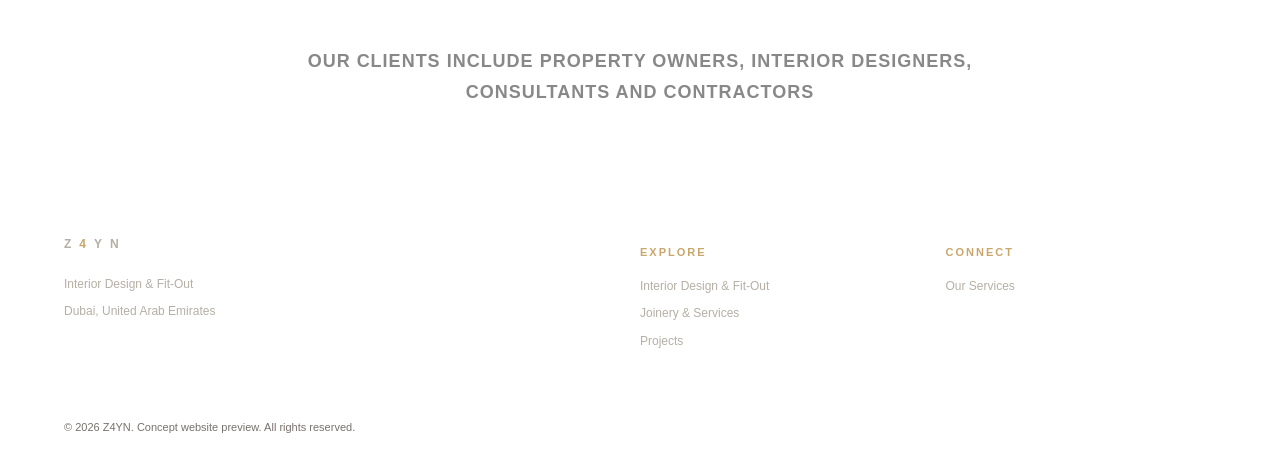
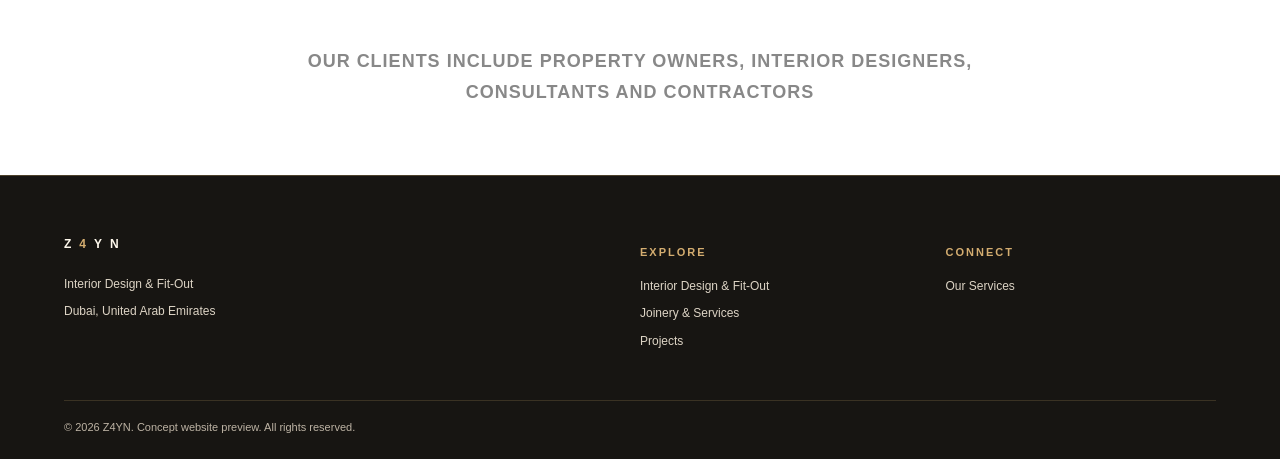
Before and after one commit to zainkashi0029-cmyk/Z4YN-Website, a plain HTML site: page index.html in a window 1280 px wide. Shown: the part 3236-3695 px from the top of the page. Drawn offline with Linux system fonts and the light colour scheme.

Commit message:
Style footer with dark charcoal and gold Z4YN colors

```diff
--- a/index.html
+++ b/index.html
@@ -226,6 +226,15 @@ body{background:#fff}
 /* Position fixed welcome label directly above the marked horizontal line */
 .cinematic-hero .z4yn-hero-kicker-fixed{top:100px!important}
 @media(max-width:700px){.cinematic-hero .z4yn-hero-kicker-fixed{top:82px!important}}
+
+/* Z4YN footer: luxury charcoal and gold */
+footer{background:#171512!important;color:#f5efe4!important;border-top:1px solid #b9985e55!important}
+footer .footgrid p,footer .footgrid a:not(.logo){color:#ddd4c5!important}
+footer .footgrid h4{color:#d4ad70!important}
+footer .logo{color:#fff9ed!important}
+footer .logo span{color:#d4ad70!important}
+footer .copyright{color:#bdb3a4!important;border-top-color:#c9a66b33!important}
+footer .footgrid a:hover{color:#e5b96f!important}
 </style></head><body>
 <div class="topbar"><span>DUBAI, UNITED ARAB EMIRATES</span><span>INTERIOR DESIGN&nbsp; • &nbsp; INTERIOR FIT-OUT&nbsp; • &nbsp; BESPOKE JOINERY</span></div>
 <header class="nav"><a class="logo" href="#home">Z<span>4</span>YN</a><button class="menu z4yn-eye-menu" type="button" aria-label="Open navigation menu" aria-expanded="false" aria-controls="z4yn-nav-links" onclick="const links=document.getElementById('z4yn-nav-links');const open=links.classList.toggle('show');this.setAttribute('aria-expanded',String(open));this.setAttribute('aria-label',open?'Close navigation menu':'Open navigation menu')"><svg xmlns="http://www.w3.org/2000/svg" viewBox="0 0 24 24" width="25" height="25" fill="none" stroke="currentColor" stroke-width="1.65" stroke-linecap="round" stroke-linejoin="round" aria-hidden="true"><path d="M2 12s3.6-7 10-7 10 7 10 7-3.6 7-10 7S2 12 2 12Z"/><circle cx="12" cy="12" r="3.2"/></svg></button><nav id="z4yn-nav-links" class="links"><a class="active" href="#home">Home</a><a href="#fitout">Design & Fit-Out</a><a href="#z4yn-four-services">Services</a><a href="#projects">Projects</a><a href="#about">About</a></nav></header>
```
